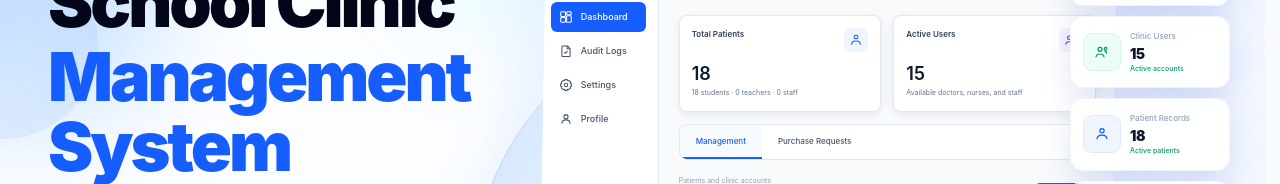
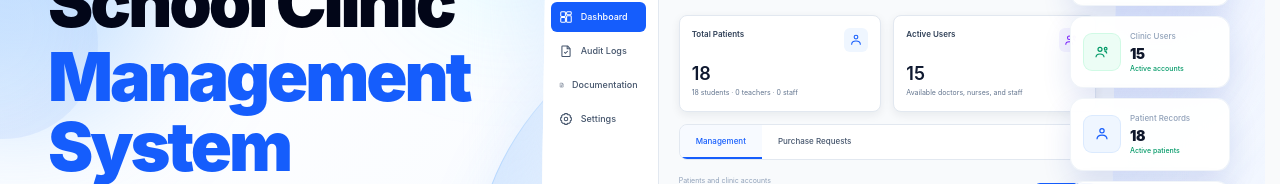
Before and after one commit to g13-ter/clinicFrontend, a React (Vite) app: page / in a window 1280 px wide. Shown: the part 266-450 px from the top of the page. Built offline with nearby package versions, Linux system fonts and the light colour scheme; no server answers.

Commit message:
updating admin preview

```diff
--- a/src/components/landing/previews/AdminDashboardMock.tsx
+++ b/src/components/landing/previews/AdminDashboardMock.tsx
@@ -5,8 +5,8 @@ import { BrandLogo } from "../../BrandLogo";
 import {
   AuditIcon,
   DashboardIcon,
+  DocumentationIcon,
   PatientsIcon,
-  ProfileIcon,
   SettingsIcon,
   StaffIcon,
 } from "../../icons";
@@ -71,16 +71,17 @@ export default function AdminDashboardMock() {
           </div>
 
           <div className="mt-1 flex items-center gap-2 rounded-md px-2 py-2 text-[8px] font-medium text-slate-600 sm:text-[9px]">
+            <DocumentationIcon className="h-3.5 w-3.5" />
+
+            Documentation
+          </div>
+
+          <div className="mt-1 flex items-center gap-2 rounded-md px-2 py-2 text-[8px] font-medium text-slate-600 sm:text-[9px]">
             <SettingsIcon className="h-3.5 w-3.5" />
 
             Settings
           </div>
 
-          <div className="mt-1 flex items-center gap-2 rounded-md px-2 py-2 text-[8px] font-medium text-slate-600 sm:text-[9px]">
-            <ProfileIcon className="h-3.5 w-3.5" />
-
-            Profile
-          </div>
         </aside>
 
         {/* CONTENT */}
--- a/src/data/landingData.tsx
+++ b/src/data/landingData.tsx
@@ -179,8 +179,8 @@ export const roleWorkspaces: Record<
     navigation: [
       "Dashboard",
       "Audit Logs",
+      "Documentation",
       "Settings",
-      "Profile",
     ],
 
     // Pages shown in "Pages this role can access"
@@ -189,8 +189,8 @@ export const roleWorkspaces: Record<
       "User Management",
       "Purchase Requests",
       "Audit Logs",
+      "Documentation",
       "Settings",
-      "Profile",
     ],
 
     // Dashboard tabs
```
Also changed, not shown: src/components/landing/previews/HeroDashboardPreview.tsx (line endings or trailing spaces).
